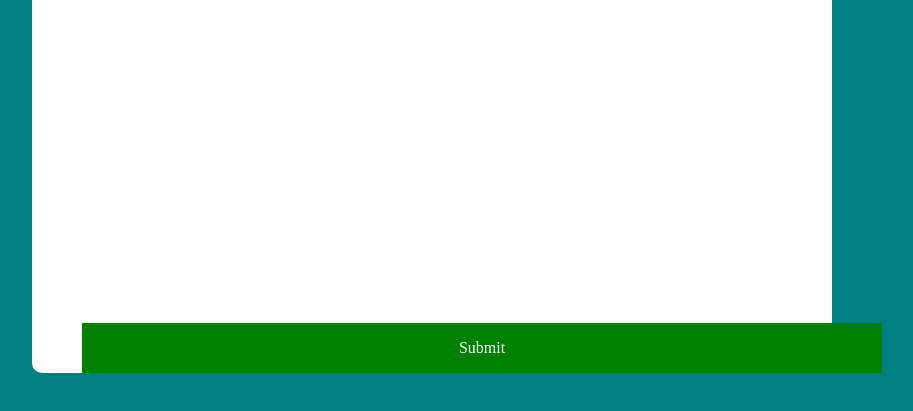
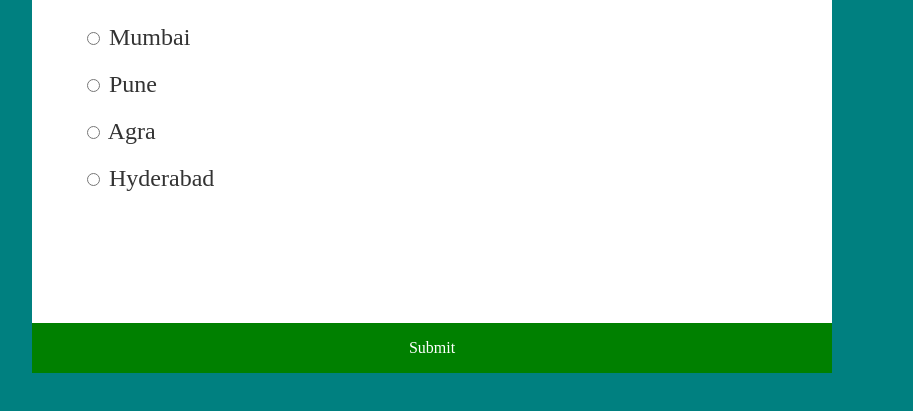
Before and after one commit to atif-hu/Quiz-App, a plain HTML site: page index.html in a window 1280 px wide. Shown: the part 277-688 px from the top of the page, without its empty margins (208-1121 px from the left). Drawn offline with Linux system fonts and the light colour scheme.

Commit message:
created dynamic answers

```diff
--- a/index.html
+++ b/index.html
@@ -15,9 +15,9 @@
                 <div class="answers">
 
                 </div>
-                <submit class="submit">Submit</submit>
             </div>
-
+            <submit class="submit">Submit</submit>
+        </div>
 
         <div class="result">
             <h1>Congratulations</h1>
--- a/quiz.js
+++ b/quiz.js
@@ -37,7 +37,7 @@ const data=[
 const gameScreen=document.querySelector('.game');
 const gameResult=document.querySelector('.result');
 const question=document.querySelector('.question');
-const answersContainer=document.querySelector('.answersContainer');
+const answersContainer=document.querySelector('.answers');
 const submit=document.querySelector('.submit');
 const play=document.querySelector('.play');
 
@@ -49,5 +49,11 @@ let selectedAnswers;
 
 const showQuestion=(quesInd)=>{
     question.textContent=data[quesInd].question;
-}
+    answersContainer.innerHTML=data[quesInd].answers.map((item,index)=>
+    `<div class="answer">
+        <input name="ans" type="radio"  id=${index} value=${item.isCorrect}/>
+        <label for=${index}>${item.answer}</label>
+    </div>`
+    ).join("");
+};
 showQuestion(quesInd);
```
